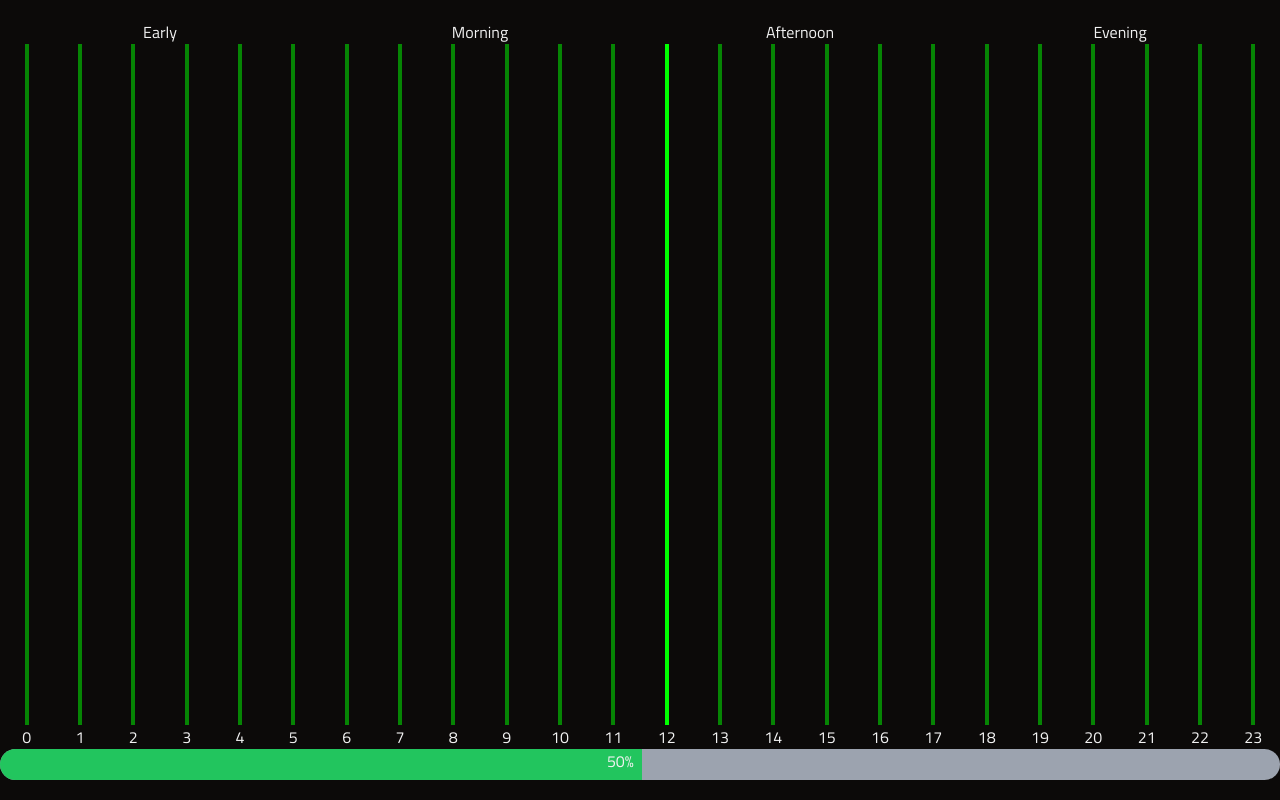
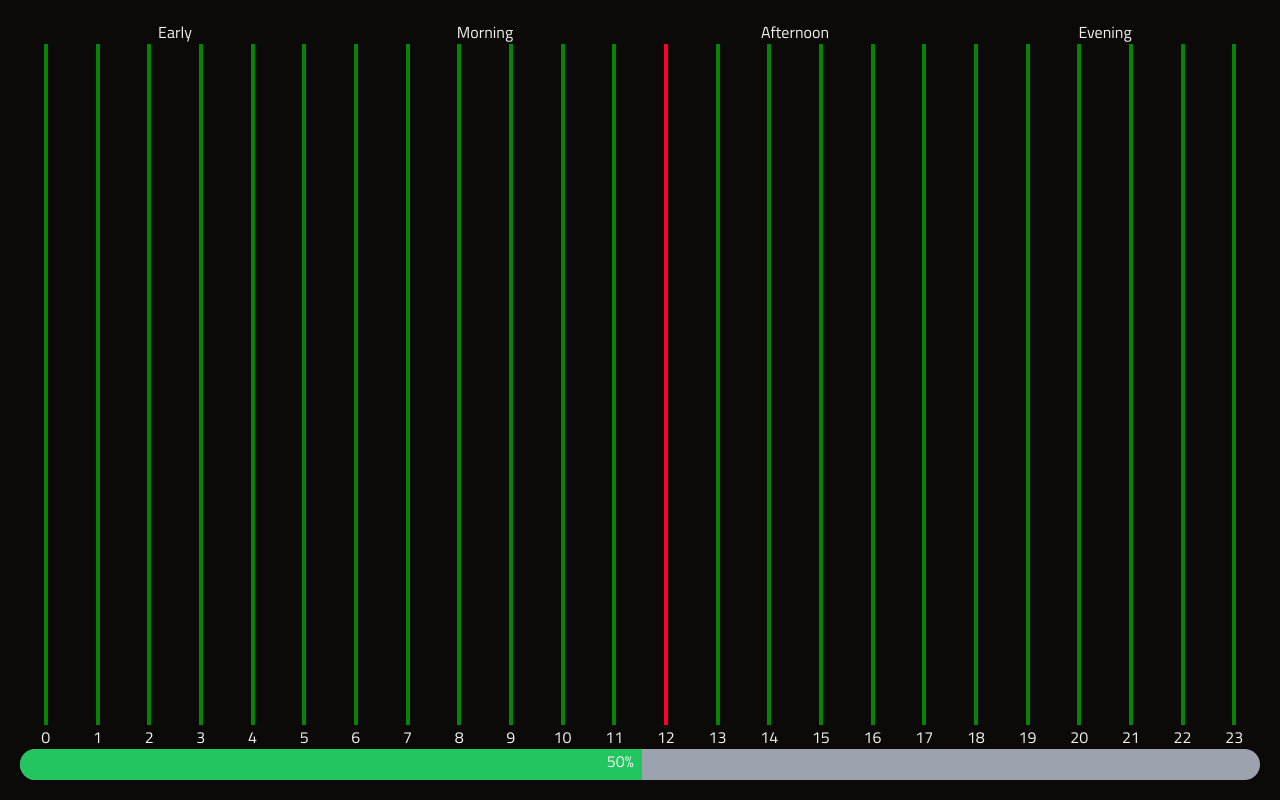
Before and after one commit to Halceyon/linear-clock, a Vue app: page / in a window 1280 px wide. Built offline with nearby package versions, Linux system fonts and the light colour scheme.

Commit message:
Updated clock face

```diff
--- a/src/components/ClockFacePart.vue
+++ b/src/components/ClockFacePart.vue
@@ -36,7 +36,7 @@ for (let i = props.start; i <= props.end; i += 1) {
 }
 
 .active {
-    background-color: #00FF00;
+    background-color: #ff002b;
     opacity: 1;
 }
 </style>
--- a/src/views/ClockView.vue
+++ b/src/views/ClockView.vue
@@ -20,7 +20,7 @@ const currentPercentage = ref(clock.getPercentageOfDay());
 </script>
 
 <template>
-  <div class="flex flex-col h-full w-full py-5">
+  <div class="flex flex-col h-full w-full p-5">
     <div class="flex justify-center h-full w-full">
       <ClockFacePart :current="currentHour" :start="0" :end="5" title="Early" />
       <ClockFacePart :current="currentHour" :start="6" :end="11" title="Morning" />
```
